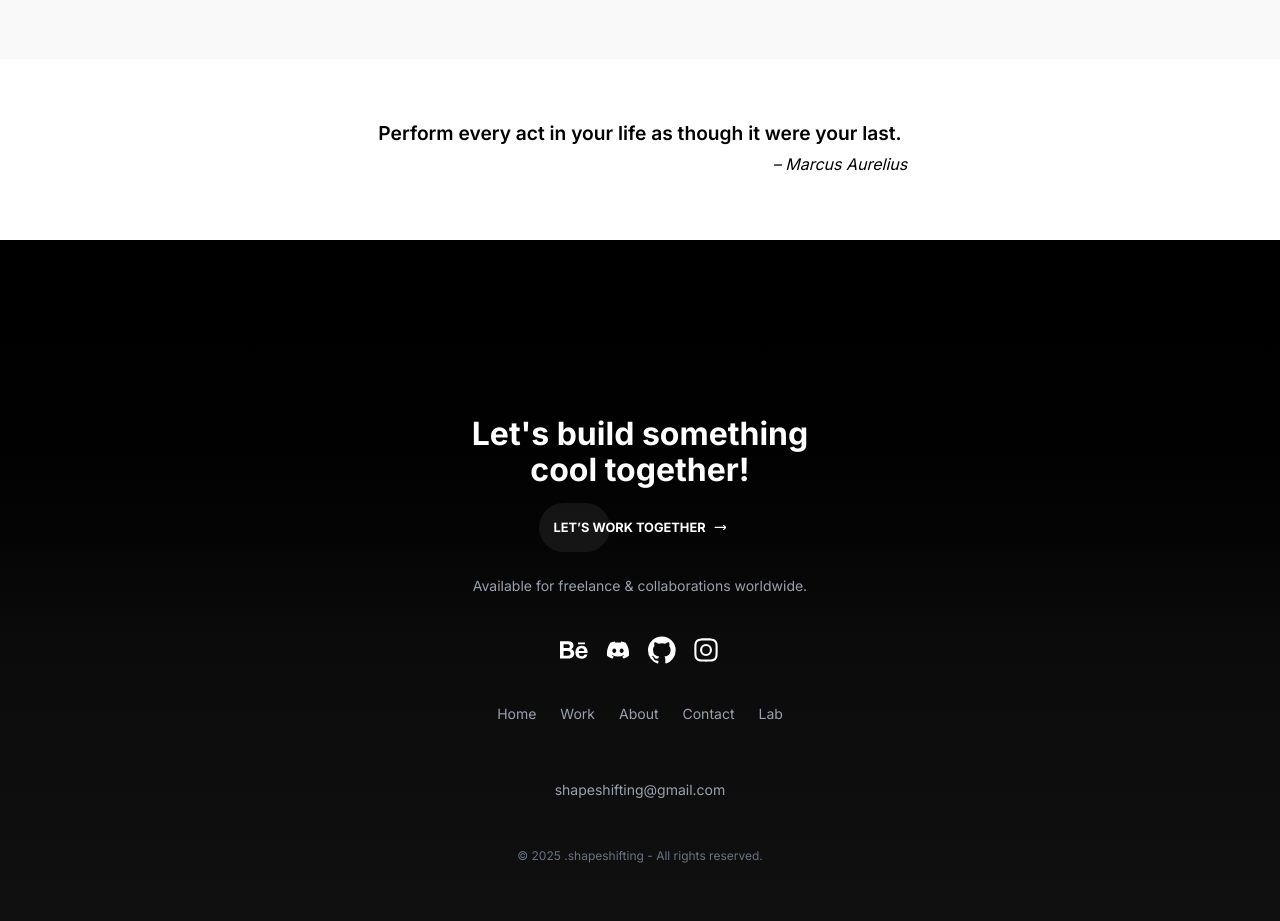
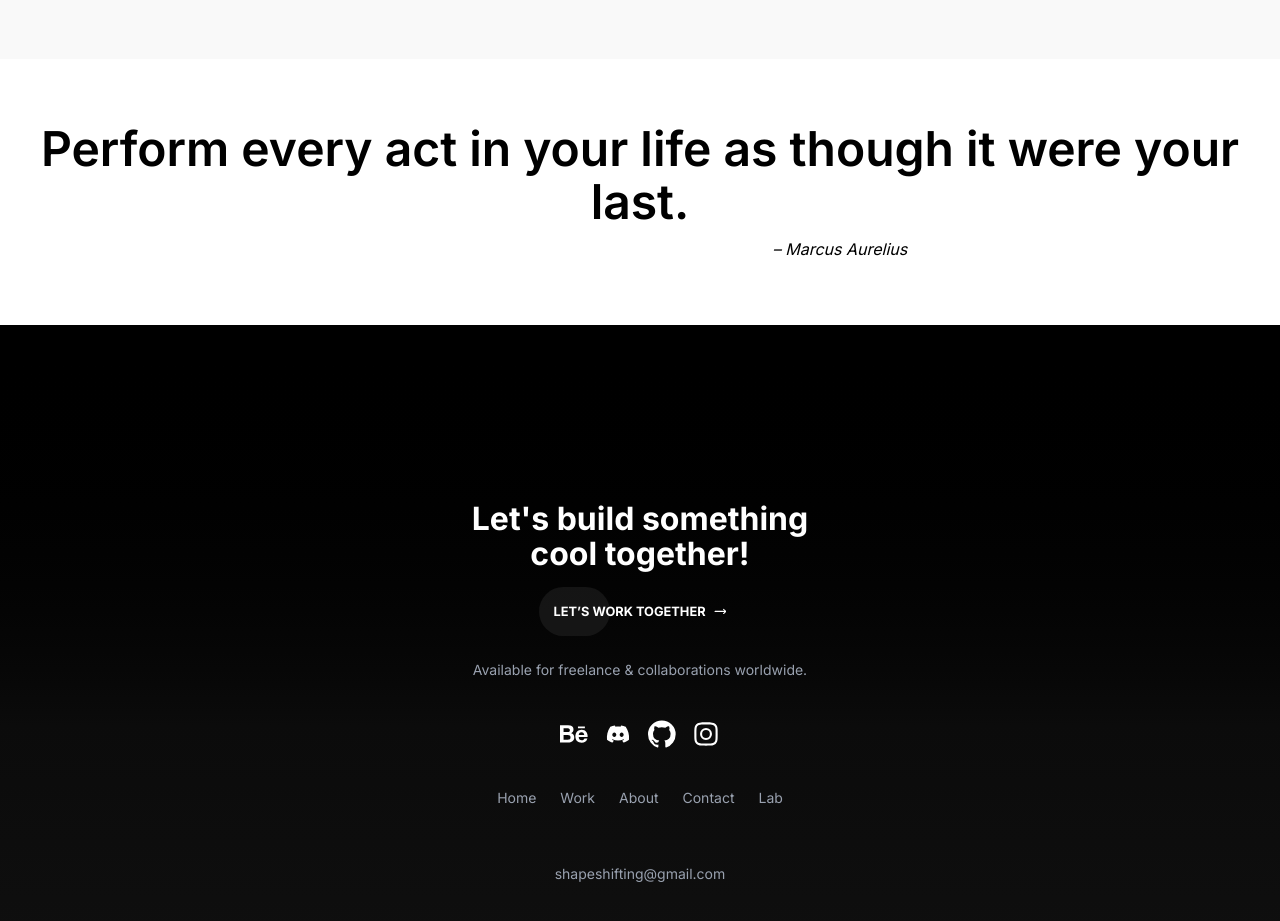
Before and after one commit to meikys/portfolio, a Next.js app: page /about in a window 1280 px wide. Shown: the part 3040-3961 px from the top of the page. Built offline with nearby package versions, Linux system fonts and the light colour scheme.

Commit message:
add: work stranka + edit quote span

```diff
--- /dev/null
+++ b/src/app/work/page.tsx
@@ -0,0 +1,7 @@
+import React from 'react'
+
+export default function page() {
+  return (
+    <div>page</div>
+  )
+}
--- a/src/components/pages/about/Quote.tsx
+++ b/src/components/pages/about/Quote.tsx
@@ -4,7 +4,7 @@ export default function Quote() {
   return (
     <section className="py-[64px] px-10 bg-[var(--bg-primary)]">
         <div className="container mx-auto flex flex-col gap-[8px] text-center">
-            <span className="text-[1.2rem] tracking-[-2%] leading-[110%] font-semibold">Perform every act in your life as though it were your last.</span>
+            <span className="text-[3rem] tracking-[-2%] leading-[110%] font-semibold">Perform every act in your life as though it were your last.</span>
             <span className="ml-auto lg:ml-[25rem] italic">– Marcus Aurelius</span>
         </div>
     </section>
--- a/src/data/data.ts
+++ b/src/data/data.ts
@@ -9,7 +9,7 @@ export const PreloaderText = {
 
 export const NavLinks = [
   { path: "/", label: "Home" },
-  { path: "#work", label: "Work" },
+  { path: "/work", label: "Work" },
   { path: "/about", label: "About" },
   { path: "/contact", label: "Contact" },
   { path: "/lab", label: "Lab" },
```
